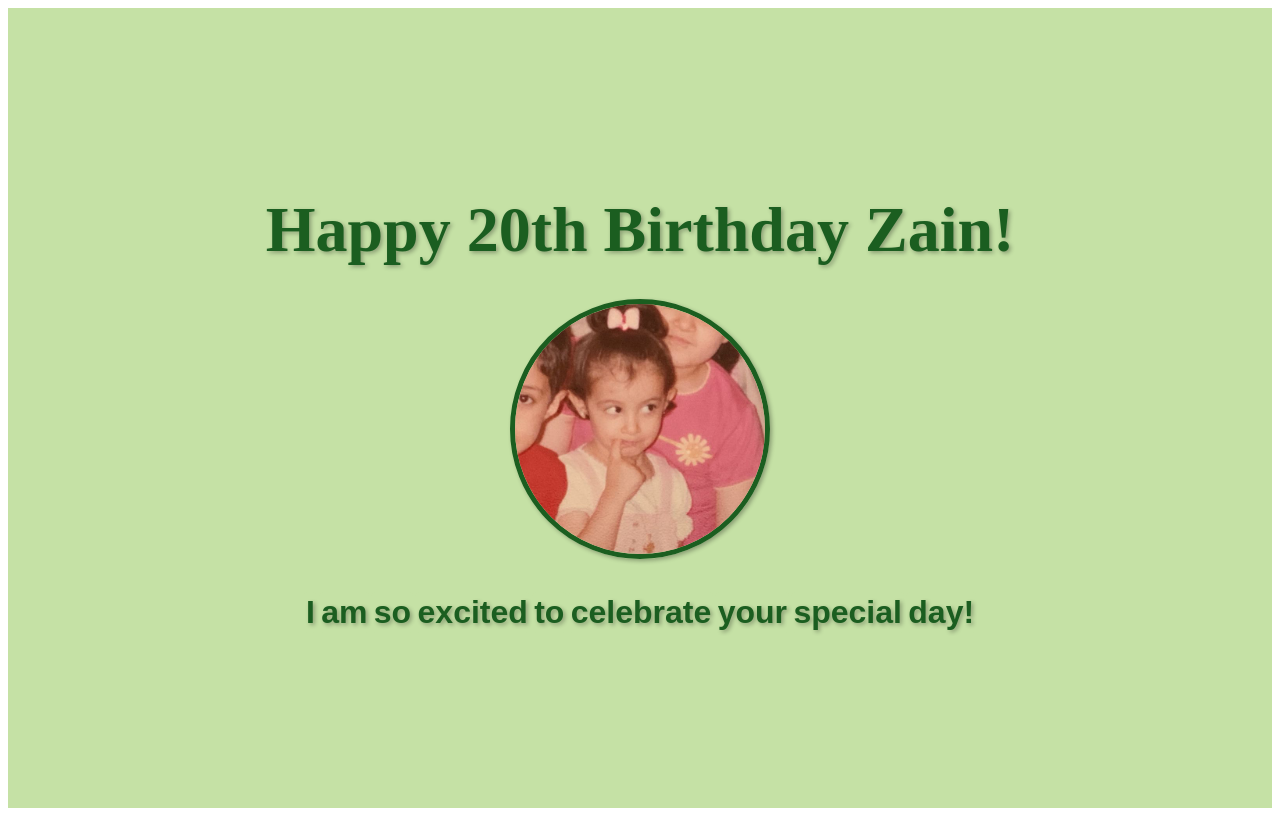
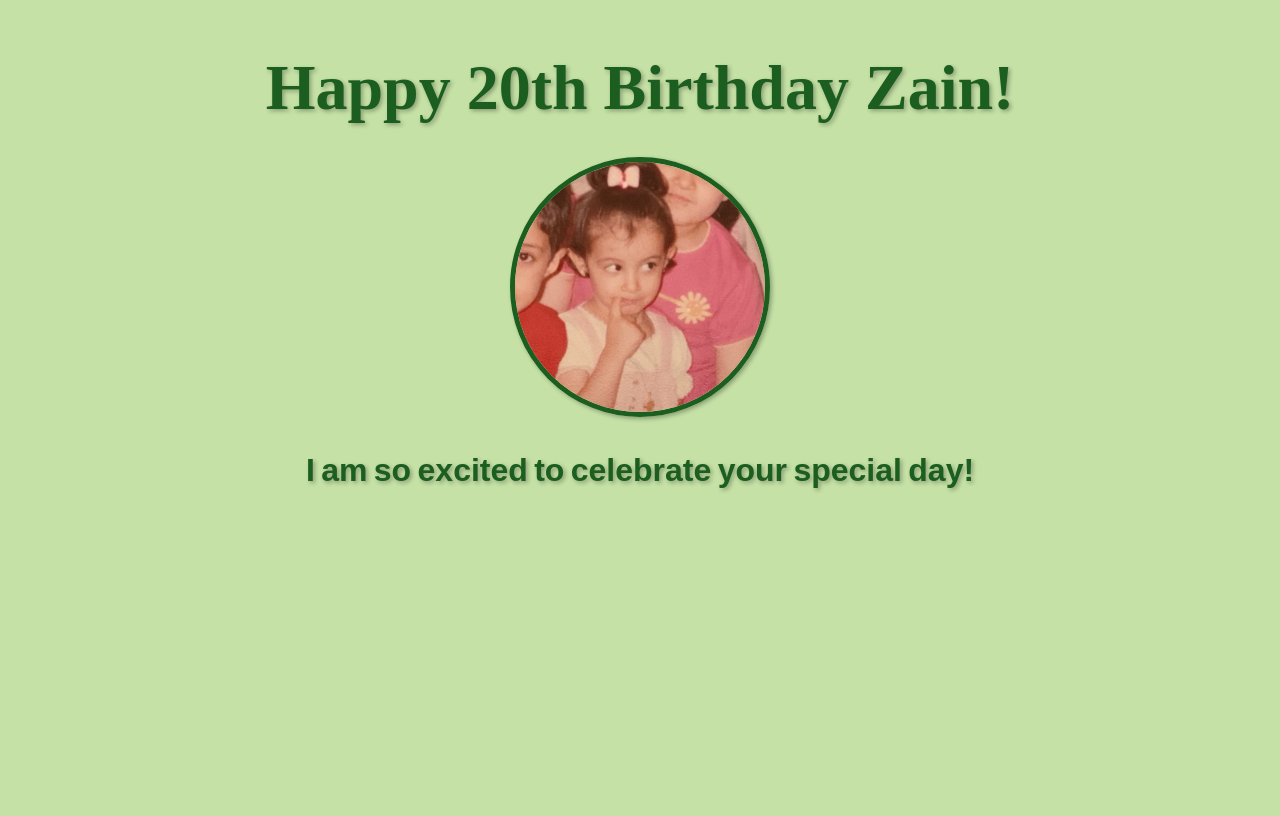
Before and after one commit to 2akbar/zain20birthday, a React (Create React App) app: page / in a window 1280 px wide. Built offline with nearby package versions, Linux system fonts and the light colour scheme.

Commit message:
Made the green background occupy the entire page

```diff
--- a/src/IntroPage.css
+++ b/src/IntroPage.css
@@ -1,10 +1,16 @@
+body,
+html {
+  height: 100%;
+  background-color: #c5e1a5;
+}
+
 .intro-container {
   display: flex;
   flex-direction: column;
   justify-content: center;
   align-items: center;
-  background-color: #c5e1a5;
-  height: 100vh;
+  min-height: 100%;
+  padding: 0;
 }
 
 .intro-heading {
```
